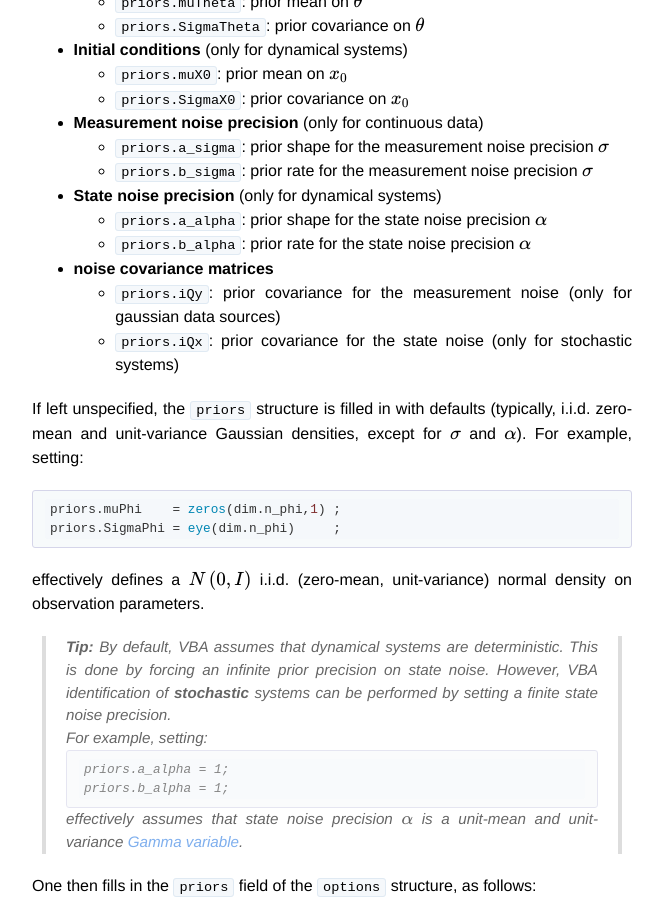
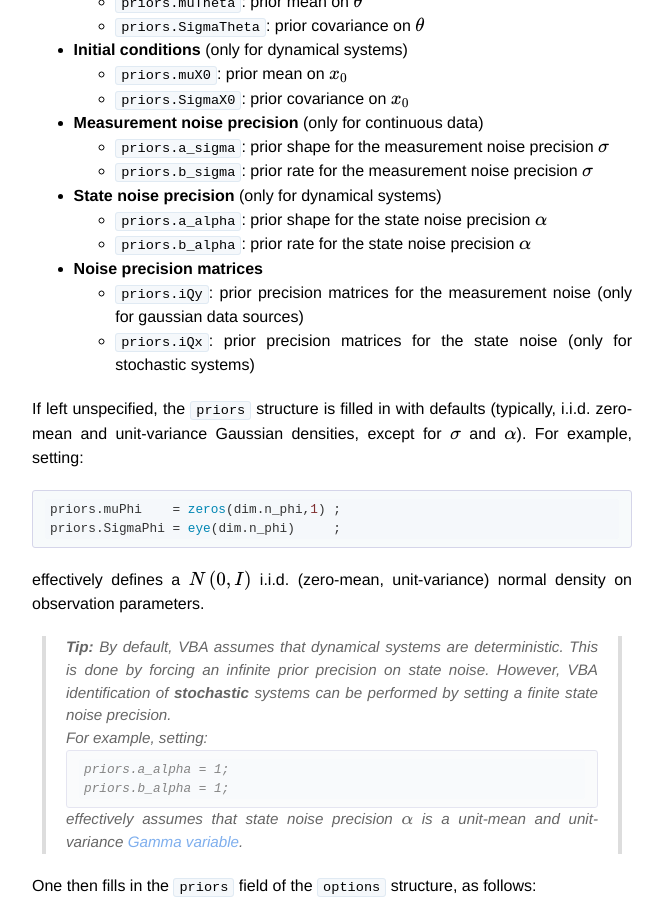
Before and after one commit to MBB-team/VBA-toolbox, a Jekyll site: the page built from _wiki/VBA-model-inversion-in-4-steps.md, in a window 1280 px wide and 900 px high, scrolled down 2382 px. Shown: the whole window, without its empty margins (308-971 px from the left). Built offline with Jekyll 4.4.1, drawn with Linux system fonts in a browser that asks for light colours; nearby versions of some CDN libraries; formulas are drawn with MathJax 3.

Commit message:
Update VBA-model-inversion-in-4-steps.md

```diff
--- a/_wiki/VBA-model-inversion-in-4-steps.md
+++ b/_wiki/VBA-model-inversion-in-4-steps.md
@@ -75,9 +75,9 @@ In addition to the evolution and observation functions, specifying the generativ
 - **State noise precision** (only for dynamical systems)
   - `priors.a_alpha`: prior shape for the state noise precision $$\alpha$$
   - `priors.b_alpha`: prior rate for the state noise precision $$\alpha$$
-- **noise covariance matrices**
-  - `priors.iQy`: prior covariance for the measurement noise (only for gaussian data sources)
-  - `priors.iQx`: prior covariance for the state noise (only for stochastic systems)
+- **Noise precision matrices**
+  - `priors.iQy`: prior precision matrices for the measurement noise (only for gaussian data sources)
+  - `priors.iQx`: prior precision matrices for the state noise (only for stochastic systems)
 
 If left unspecified, the `priors` structure is filled in with defaults (typically, i.i.d. zero-mean and unit-variance Gaussian densities, except for $$\sigma$$ and $$\alpha$$). For example, setting:
 
```
